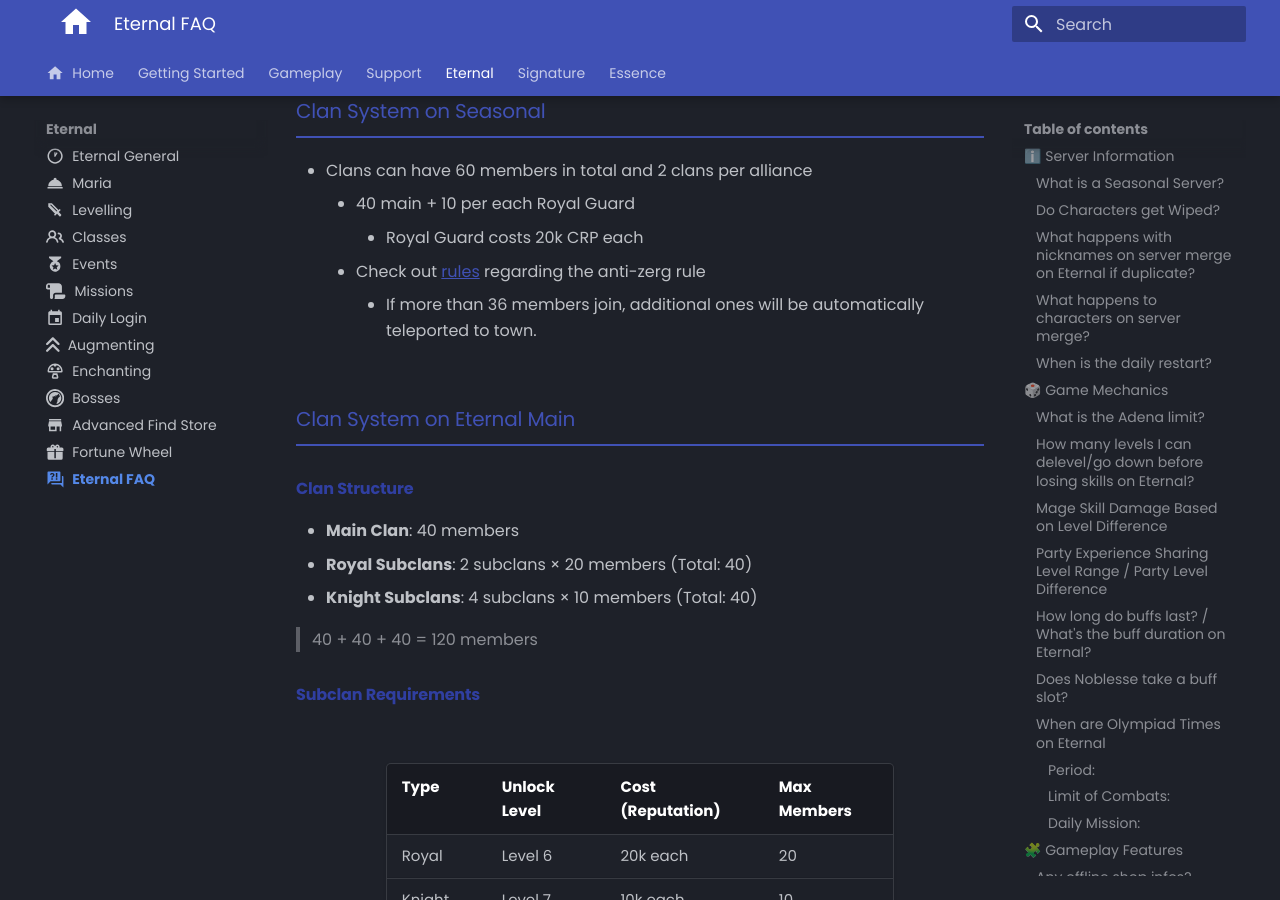
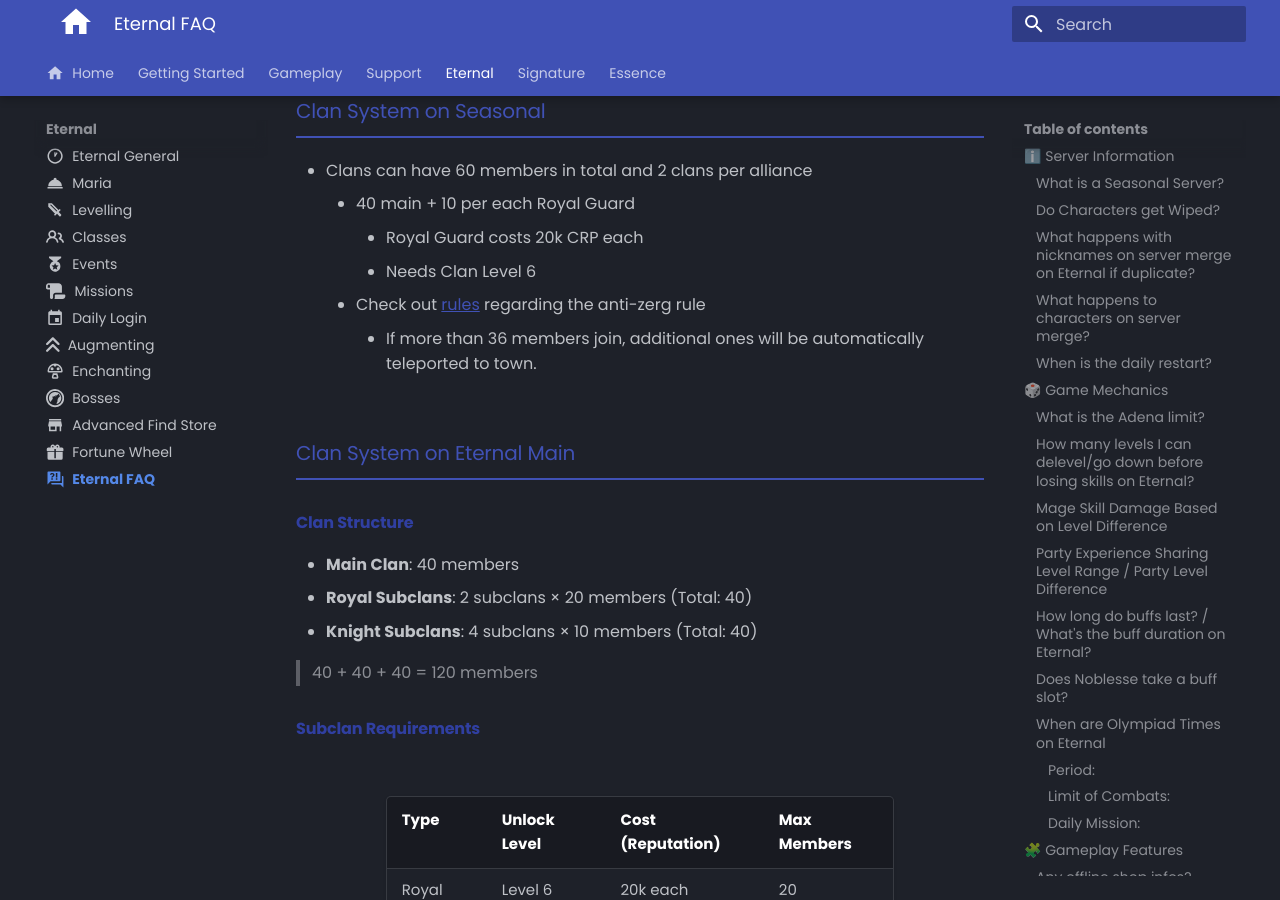
Before and after one commit to tab1-web/faq, an MkDocs documentation site: the page built from docs/eternal/faq.md, in a window 1280 px wide and 900 px high, scrolled down 3990 px. Built offline with MkDocs 1.6.1 and Material for MkDocs 9.7.7, drawn with Linux system fonts in a browser that asks for light colours; some web fonts are replaced; comment, search, counter and statistics services are not loaded.

Commit message:
adding royal guard clan lvl req

```diff
--- a/docs/eternal/faq.md
+++ b/docs/eternal/faq.md
@@ -116,6 +116,7 @@ h2 {
 - Clans can have 60 members in total and 2 clans per alliance
     - 40 main + 10 per each Royal Guard
         - Royal Guard costs 20k CRP each
+        - Needs Clan Level 6
     - Check out [rules](/faq/support/rules) regarding the anti-zerg rule
         - If more than 36 members join, additional ones will be automatically teleported to town.
 
```
